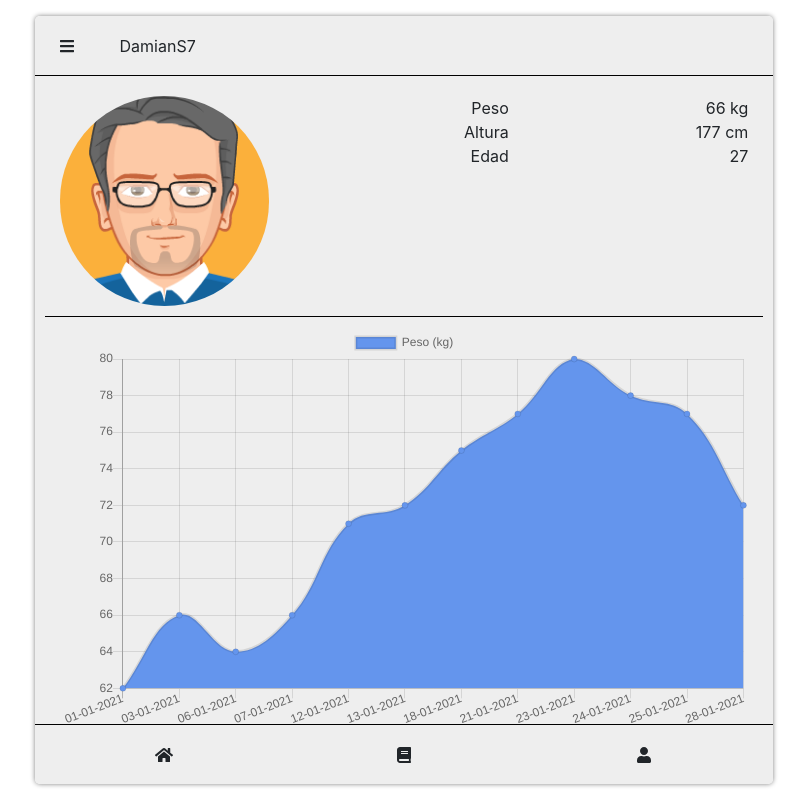
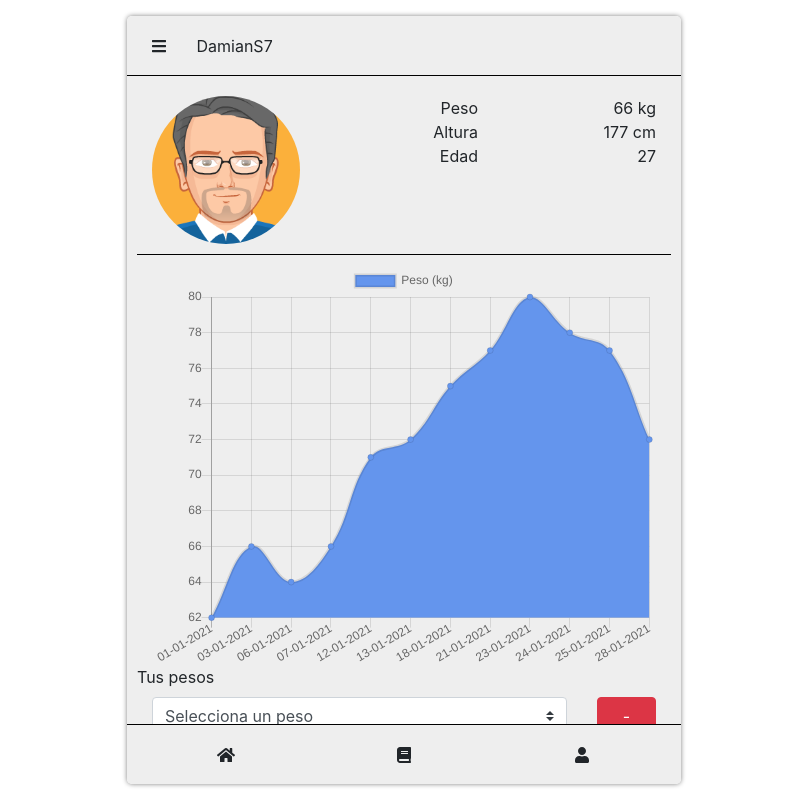
Before and after one commit to damianS7/fitCalc-spring-frontend, a Vue app: page /profile in a window 1280 px wide. Shown: the whole page, without its empty margins (236-1043 px from the left). Built offline with nearby package versions, Linux system fonts and the light colour scheme.

Commit message:
Nesting fixes row-col

```diff
--- a/src/App.vue
+++ b/src/App.vue
@@ -9,16 +9,22 @@
       align-v="center"
       class="justify-content-center h-100 p-3"
     >
-      <b-col cols="12" md="10" lg="8" class="side">
-        <sidebar :toggleProfile="toggleProfile"></sidebar>
-        <header-component
-          :title="user.username"
-          :toggleMenu="toggleProfile"
-        ></header-component>
+      <b-col cols="12" md="10" lg="6" class="side">
+        <b-row align-v="center" class="header">
+          <header-component
+            :title="user.username"
+            :toggleMenu="toggleProfile"
+          ></header-component>
+        </b-row>
         <b-row align-v="start" class="content">
           <router-view></router-view>
         </b-row>
-        <footer-component></footer-component>
+        <b-row align-v="center" class="footer text-center">
+          <footer-component></footer-component>
+        </b-row>
+        <b-row>
+          <sidebar :toggleProfile="toggleProfile"></sidebar>
+        </b-row>
       </b-col>
     </b-row>
   </b-container>
--- a/src/assets/css/app.css
+++ b/src/assets/css/app.css
@@ -66,7 +66,6 @@ body {
   padding: 0;
   margin: 0;
   height: 100%;
-  width: 80%;
   position: absolute;
   top: 0%;
   left: -100%;
--- a/src/layout/Footer.vue
+++ b/src/layout/Footer.vue
@@ -1,5 +1,6 @@
 <template>
-  <b-row align-v="center" class="footer text-center">
+  <b-col cols="12">
+    <b-row>
       <b-col cols="4">
         <router-link to="/">
           <font-awesome-icon icon="home" />
@@ -16,4 +17,5 @@
         </router-link>
       </b-col>
     </b-row>
+  </b-col>
 </template>
--- a/src/layout/Header.vue
+++ b/src/layout/Header.vue
@@ -1,5 +1,6 @@
 <template>
-  <b-row align-v="center" class="header">
+  <b-col>
+    <b-row>
       <b-col cols="2" sm="1">
         <a href="#">
           <font-awesome-icon @click="toggleMenu" icon="bars" />
@@ -7,6 +8,7 @@
       </b-col>
       <b-col cols="10"> {{ title }} </b-col>
     </b-row>
+  </b-col>
 </template>
 <script>
 const props = ["title", "toggleMenu"];
--- a/src/layout/Sidebar.vue
+++ b/src/layout/Sidebar.vue
@@ -1,5 +1,5 @@
 <template>
-  <b-row class="sidebar">
+  <b-col class="sidebar" cols="10">
     <b-col cols="12" class="header">
       <b-row align-v="center" class="m-0">
         <b-col cols="2" sm="1">
@@ -102,7 +102,7 @@
         </b-col>
       </b-row>
     </b-col>
-  </b-row>
+  </b-col>
 </template>
 
 <script>
```
Lines whose indentation alone changed are shown as unchanged.
